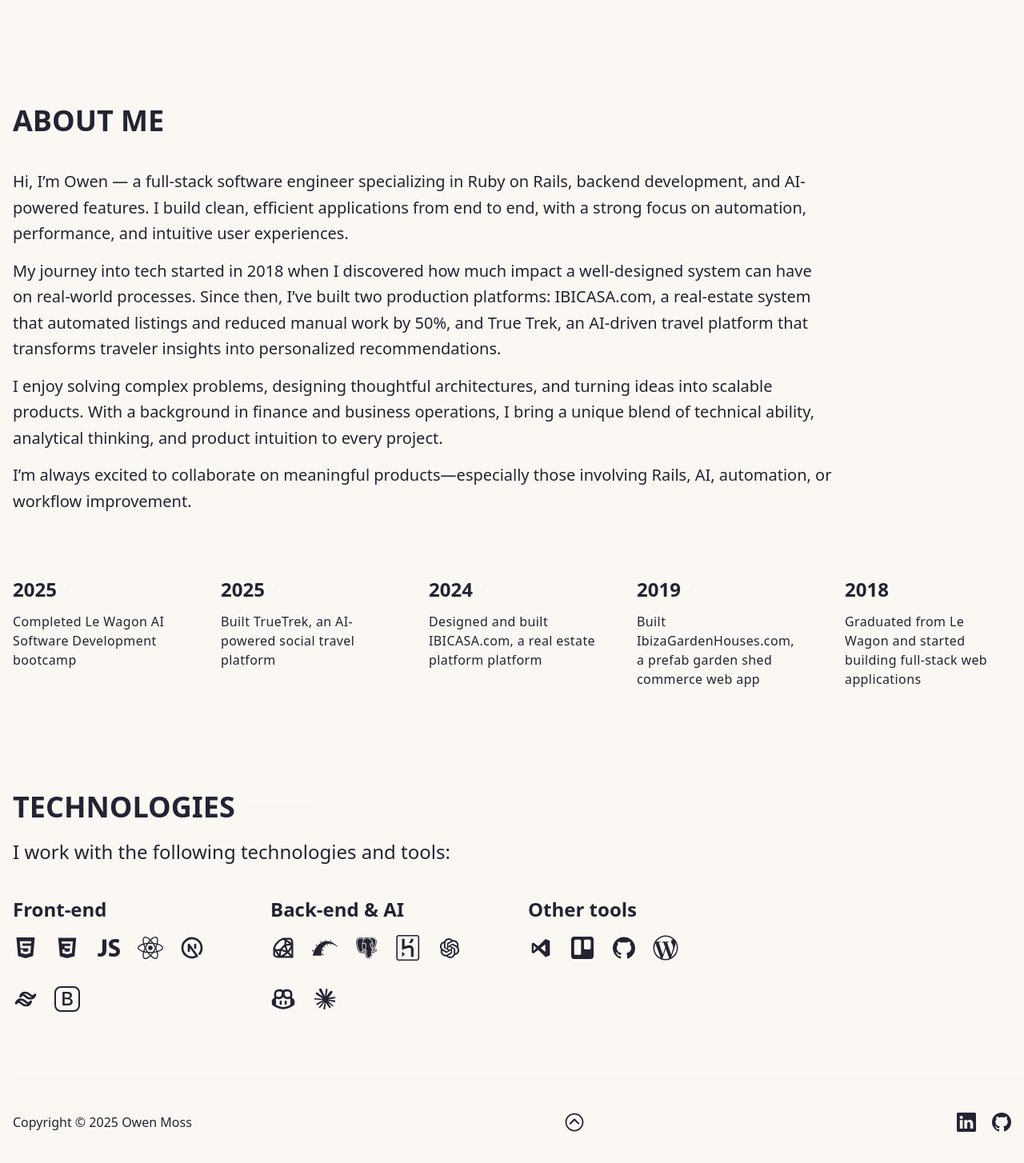
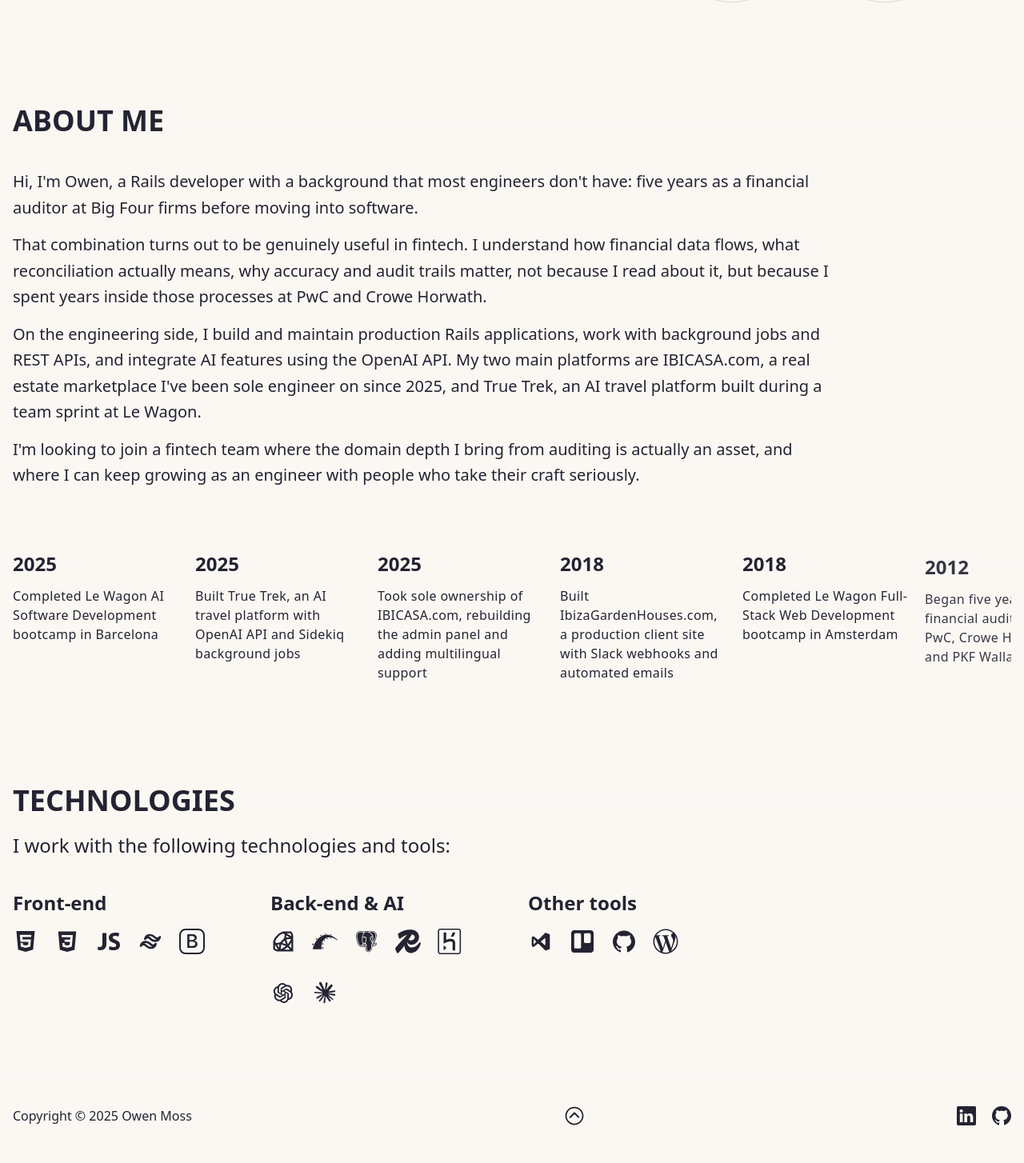
Before and after one commit to OKMantis/my-portfolio, a Next.js app: page / in a window 1280 px wide. Shown: the part 640-2094 px from the top of the page at 80% size. Built offline with nearby package versions, Linux system fonts and the light colour scheme; no server answers.

Commit message:
adjustments content

```diff
--- a/app/sections/about/TimeLine.jsx
+++ b/app/sections/about/TimeLine.jsx
@@ -4,11 +4,12 @@
 import { useEffect, useRef, useState } from "react";
 
 const TimeLineData = [
-	{ year: 2025, text: "Completed Le Wagon AI Software Development bootcamp" },
-	{ year: 2025, text: "Built TrueTrek, an AI-powered social travel platform" },
-	{ year: 2024, text: "Designed and built IBICASA.com, a real estate platform platform" },
-	{ year: 2019, text: "Built IbizaGardenHouses.com, a prefab garden shed commerce web app" },
-	{ year: 2018, text: "Graduated from Le Wagon and started building full-stack web applications" }
+	{ year: 2025, text: "Completed Le Wagon AI Software Development bootcamp in Barcelona" },
+	{ year: 2025, text: "Built True Trek, an AI travel platform with OpenAI API and Sidekiq background jobs" },
+	{ year: 2025, text: "Took sole ownership of IBICASA.com, rebuilding the admin panel and adding multilingual support" },
+	{ year: 2018, text: "Built IbizaGardenHouses.com, a production client site with Slack webhooks and automated emails" },
+	{ year: 2018, text: "Completed Le Wagon Full-Stack Web Development bootcamp in Amsterdam" },
+	{ year: 2012, text: "Began five years as a financial auditor at PwC, Crowe Horwath, and PKF Wallast" }
 ];
 
 
--- a/app/sections/about/index.jsx
+++ b/app/sections/about/index.jsx
@@ -23,16 +23,16 @@
 						}}
 					>
 						<p>
-							Hi, I’m Owen — a full-stack software engineer specializing in Ruby on Rails, backend development, and AI-powered features. I build clean, efficient applications from end to end, with a strong focus on automation, performance, and intuitive user experiences.
+								Hi, I'm Owen, a Rails developer with a background that most engineers don't have: five years as a financial auditor at Big Four firms before moving into software.
 						</p>
 						<p className="my-3.5">
-							My journey into tech started in 2018 when I discovered how much impact a well-designed system can have on real-world processes. Since then, I’ve built two production platforms: IBICASA.com, a real-estate system that automated listings and reduced manual work by 50%, and True Trek, an AI-driven travel platform that transforms traveler insights into personalized recommendations.
+								That combination turns out to be genuinely useful in fintech. I understand how financial data flows, what reconciliation actually means, why accuracy and audit trails matter, not because I read about it, but because I spent years inside those processes at PwC and Crowe Horwath.
 						</p>
 						<p>
-							I enjoy solving complex problems, designing thoughtful architectures, and turning ideas into scalable products. With a background in finance and business operations, I bring a unique blend of technical ability, analytical thinking, and product intuition to every project.
+								On the engineering side, I build and maintain production Rails applications, work with background jobs and REST APIs, and integrate AI features using the OpenAI API. My two main platforms are IBICASA.com, a real estate marketplace I've been sole engineer on since 2025, and True Trek, an AI travel platform built during a team sprint at Le Wagon.
 						</p>
 						<p className="my-3.5">
-							I’m always excited to collaborate on meaningful products—especially those involving Rails, AI, automation, or workflow improvement.
+								I'm looking to join a fintech team where the domain depth I bring from auditing is actually an asset, and where I can keep growing as an engineer with people who take their craft seriously.
 						</p>
 					</div>
 				</div>
--- a/app/sections/introduction/index.jsx
+++ b/app/sections/introduction/index.jsx
@@ -16,8 +16,8 @@
 	const [text] = useState([
 		"build full-stack apps with Ruby on Rails",
 		"develop AI-powered features with OpenAI APIs",
-		"build interactive UI using React",
-		"develop websites using Next.js"
+		"build responsive frontends with Hotwire & Tailwind",
+		"bring financial domain expertise to backend engineering"
 	]);
 
 	const onClick = (e) => scrollToEl(e);
--- a/constants/technologies.js
+++ b/constants/technologies.js
@@ -11,6 +11,7 @@
 import { RiCopilotFill } from "react-icons/ri";
 import { RiClaudeFill } from "react-icons/ri";
 import { GrHeroku } from "react-icons/gr";
+import { SiRedis } from "react-icons/si";
 import {
 	SiAdobexd,
 	SiAndroidstudio,
@@ -38,8 +39,6 @@
 			{ name: "HTML", icon: <AiFillHtml5 size={32} /> },
 			{ name: "CSS", icon: <DiCss3 size={32} /> },
 			{ name: "JS", icon: <IoLogoJavascript size={32} /> },
-			{ name: "React", icon: <FaReact size={32} /> },
-			{ name: "Next", icon: <TbBrandNextjs size={32} /> },
 			{ name: "Tailwind CSS", icon: <TbBrandTailwind size={32} /> },
 			{ name: "Bootstrap", icon: <BsBootstrap size={32} /> },
 		]
@@ -50,9 +49,9 @@
 			{ name: "Ruby", icon: <AiOutlineRuby size={32} /> },
 			{ name: "Ruby on Rails", icon: <SiRubyonrails size={32} /> },
 			{ name: "PostgreSQL", icon: <BiLogoPostgresql size={32} /> },
+			{ name: "Redis", icon: <SiRedis size={32} /> },
 			{ name: "Heroku", icon: <GrHeroku size={32} /> },
 			{ name: "OpenAI", icon: <AiOutlineOpenAI size={32} /> },
-			{ name: "Copilot", icon: <RiCopilotFill size={32} /> },
 			{ name: "Claude", icon: <RiClaudeFill size={32} /> },
 		]
 	},
```
